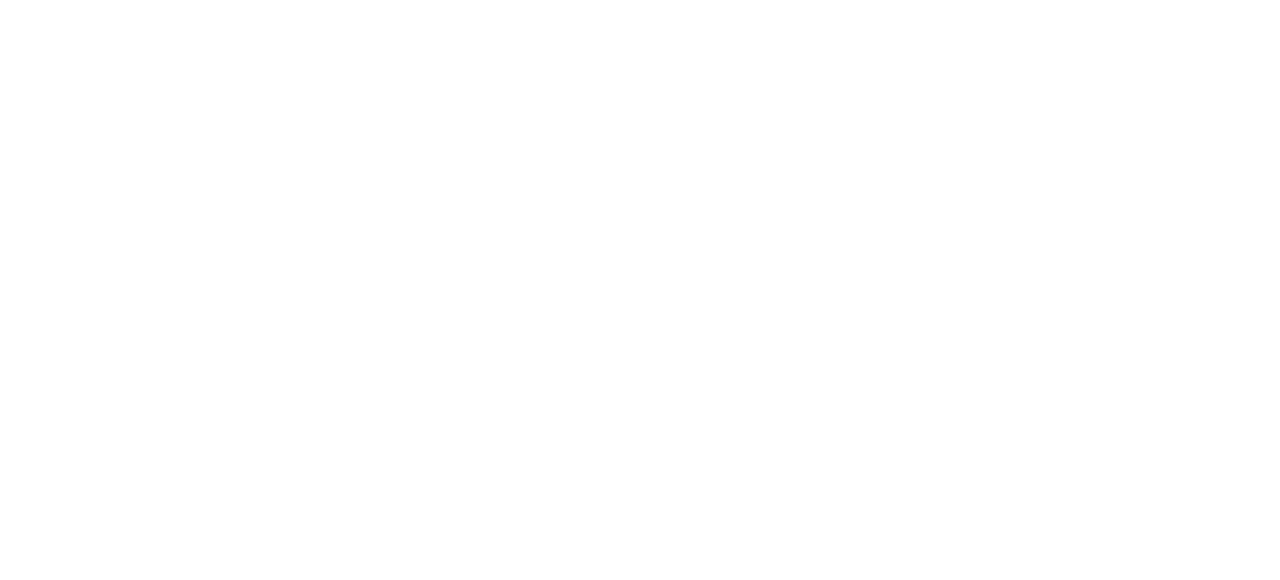
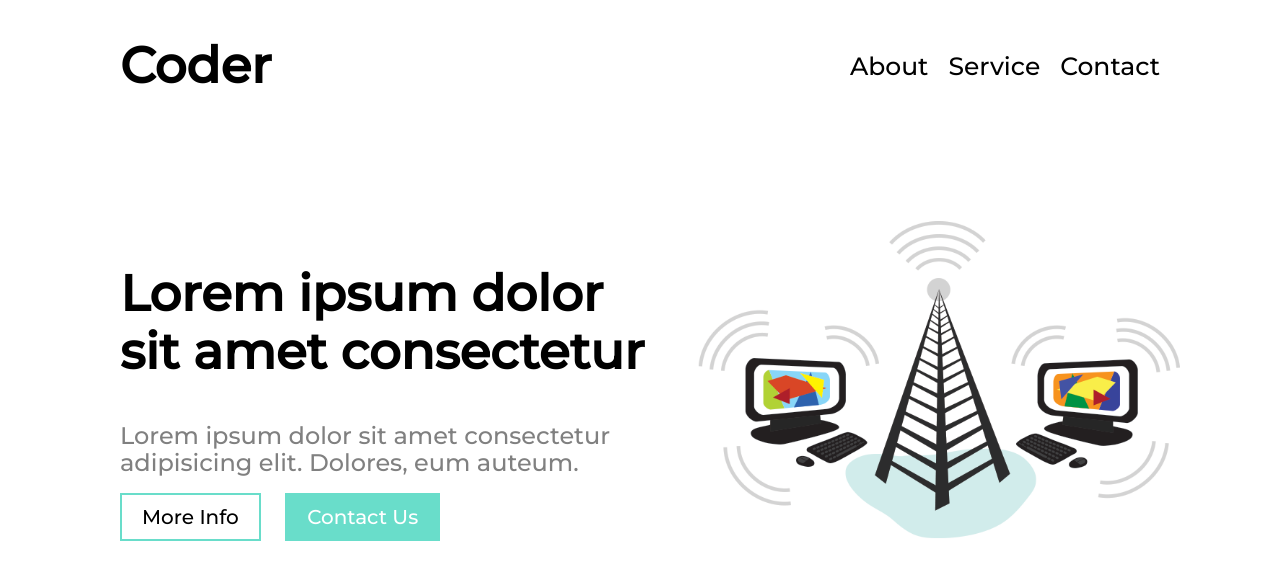
Before and after one commit to initriii/Latihan5, a plain HTML site: page index.html in a window 1280 px wide. Drawn offline with Linux system fonts and the light colour scheme.

Commit message:
update header, navigation, beranda

```diff
--- a/index.html
+++ b/index.html
@@ -5,8 +5,28 @@
     <meta name="viewport" content="width=device-width, initial-scale=1.0">
     <title>Coder</title>
     <link rel="stylesheet" href="style.css">
+    <link rel="preconnect" href="https://fonts.googleapis.com">
+    <link rel="preconnect" href="https://fonts.gstatic.com" crossorigin>
+    <link href="https://fonts.googleapis.com/css2?family=Montserrat:wght@500&display=swap" rel="stylesheet">
 </head>
 <body>
-
+    <header>
+        <h1>Coder</h1>
+        <nav>
+            <a href="#about">About</a>
+            <a href="#service">Service</a>
+            <a href="#contact">Contact</a>
+        </nav>
+    </header>
+    <main>
+        <section id="beranda">
+            <div id="page1">
+                <h1 id="h1-1">Lorem ipsum dolor sit amet consectetur</h1>
+                <h2 id="h2-1">Lorem ipsum dolor sit amet consectetur adipisicing elit. Dolores, eum auteum.</h2>
+                <a href="#" id="button-moreInfo">More Info</a>
+                <a href="#contact" id="button-contactUs">Contact Us</a>
+            </div>
+            <img id="img-1" src="landing.png" alt="picture-landing">
+        </section>
 </body>
 </html>
--- a/style.css
+++ b/style.css
@@ -0,0 +1,103 @@
+body, header, nav {
+    margin: 0;
+    padding: 0;
+}
+
+header {
+    display: flex;
+    justify-content: space-between;
+    align-items: center;
+    background-color: white;
+    color: black;
+    padding: 10px 20px;
+    font-family: 'Montserrat', sans-serif;
+    margin-left: 100px;
+    margin-top: 25px;
+    margin-bottom: 100px;
+}
+
+header h1 {
+    margin: 0;
+    font-size: 50px;
+}
+
+nav {
+    display: flex;
+    gap: 20px;
+    margin-right: 100px;
+    margin-top: 0px;
+    font-size: 25px;
+}
+
+nav a {
+    text-decoration: none;
+    color: black;
+    font-weight: 500;
+}
+
+nav a:hover {
+    color: rgb(63, 168, 63);
+}
+
+#beranda {
+    display: flex;
+    justify-content: space-between; /* Tambahkan ini */
+    align-items: center; /* Tambahkan ini */
+    margin-left: 100px;
+    margin-right: 100px;
+    margin-bottom: 120px;
+}
+
+#page1 {
+    font-family: 'Montserrat', sans-serif;
+    padding: 10px 20px;
+    line-height: 2;
+}
+
+#h1-1 {
+    font-weight: 600;
+    width: 550px;
+    font-size: 50px;
+    line-height: 1.15;
+}
+
+#h2-1 {
+    color: gray;
+    font-weight: 300;
+    width: 500px;
+    line-height: 1.15;
+}
+
+#button-moreInfo {
+    background-color: white;
+    color: black;
+    border: 2px solid rgb(105, 221, 202);
+    padding: 10px 20px;
+    font-size: 20px;
+    margin-right: 20px;
+    text-decoration: none;
+}
+
+#button-moreInfo:hover {
+    background-color: rgb(63, 168, 63);
+    color: white;
+}
+
+#button-contactUs {
+    background-color: rgb(105, 221, 202);
+    color: white;
+    border: 2px solid rgb(105, 221, 202);
+    padding: 10px 20px;
+    font-size: 20px;
+    text-decoration: none;
+}
+
+#button-contactUs:hover {
+    background-color: rgb(63, 168, 63);
+    color: white;
+}
+
+#img-1 {
+    width: 500px;
+    height: auto;
+}
```
